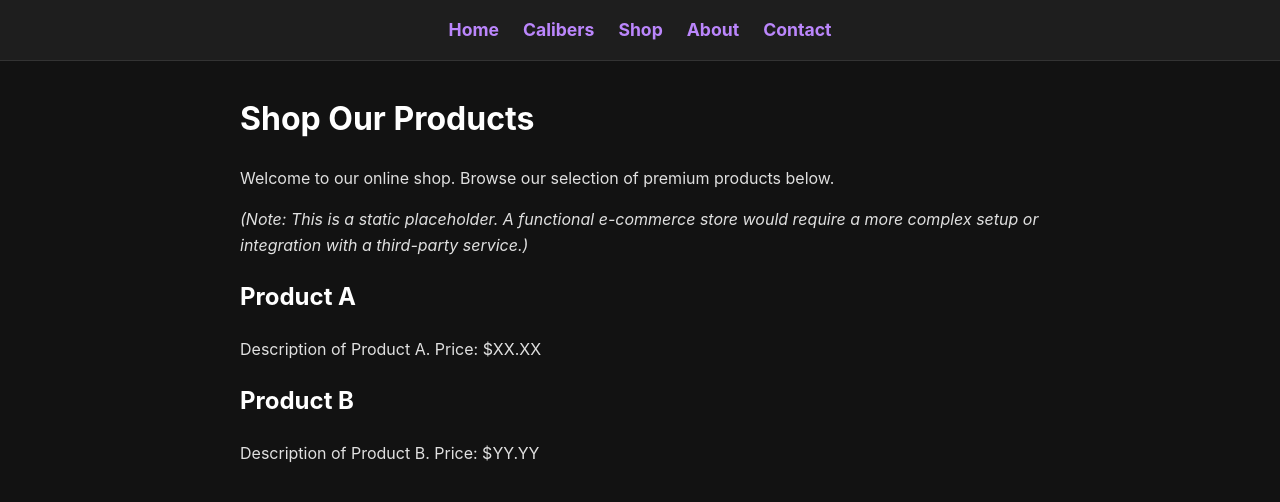
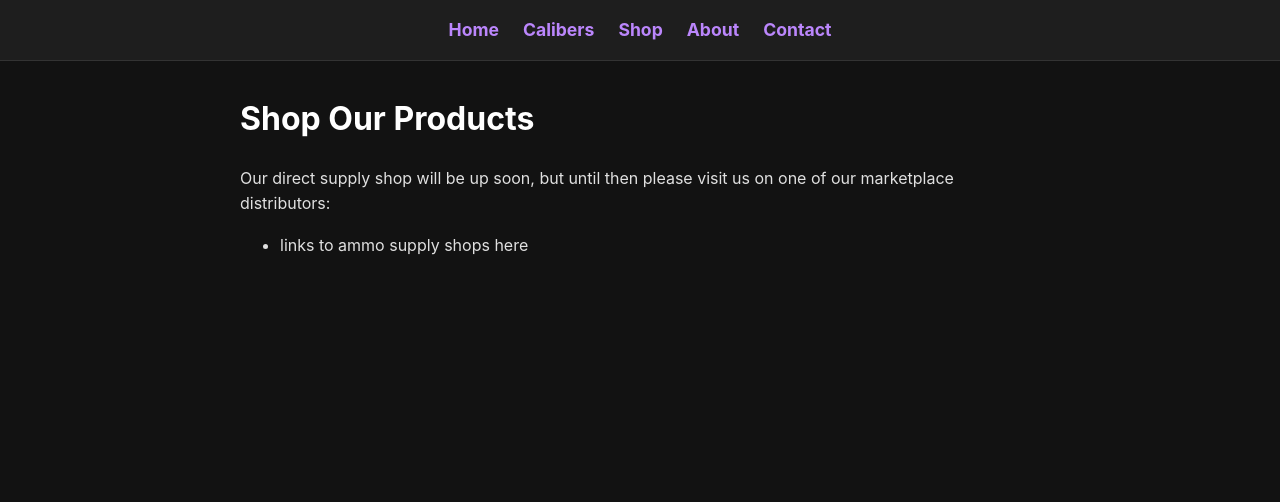
Before and after one commit to lycan-kinetics/lycan-kinetics.github.io, a Jekyll site: the page built from shop.md, in a window 1280 px wide. Shown: the top 502 px of the page. Built offline with Jekyll 4.4.1, drawn with Linux system fonts in a browser that asks for light colours.

Commit message:
shop placeholder

```diff
--- a/shop.md
+++ b/shop.md
@@ -6,12 +6,6 @@ title: Shop
 
 # Shop Our Products
 
-Welcome to our online shop. Browse our selection of premium products below.
+Our direct supply shop will be up soon, but until then please visit us on one of our marketplace distributors:
 
-*(Note: This is a static placeholder. A functional e-commerce store would require a more complex setup or integration with a third-party service.)*
-
-## Product A
-Description of Product A. Price: $XX.XX
-
-## Product B
-Description of Product B. Price: $YY.YY
+- links to ammo supply shops here
```
